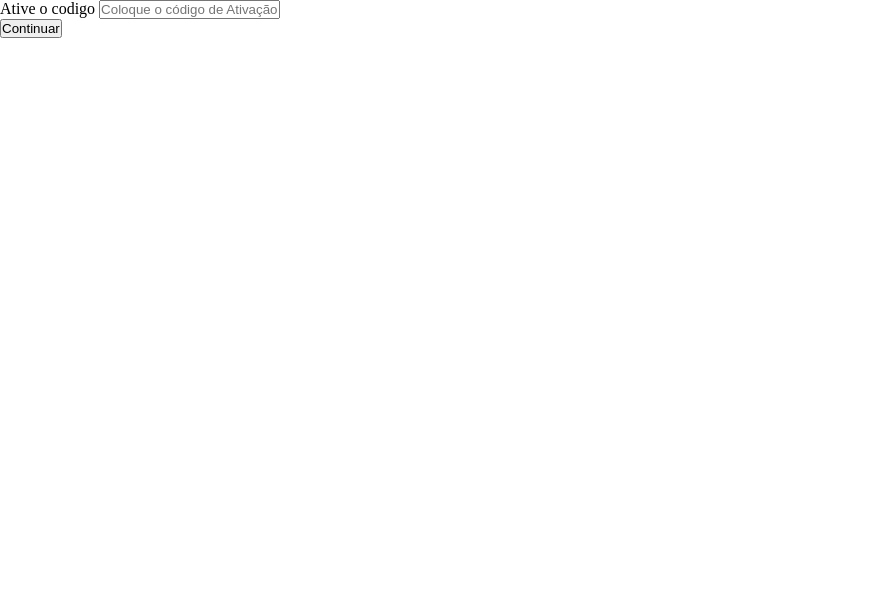
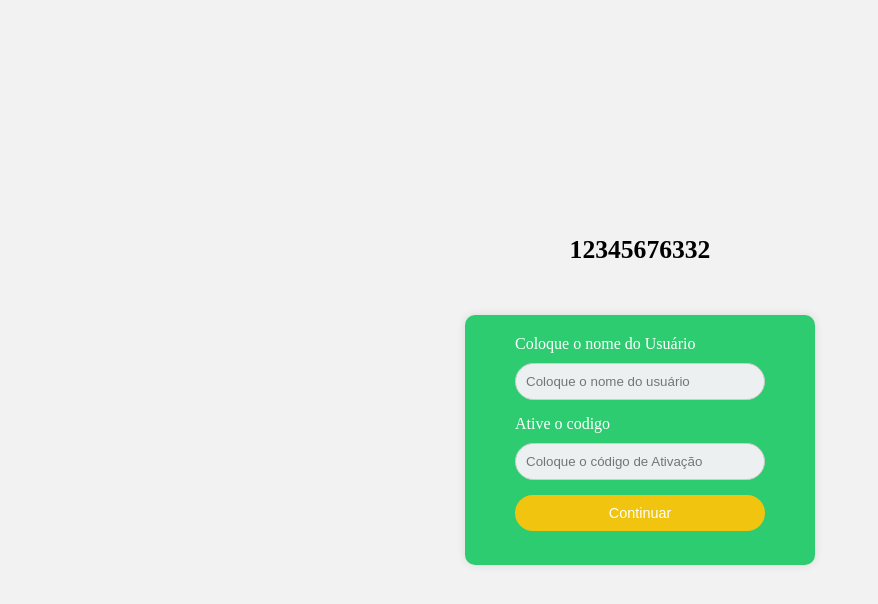
Before and after one commit to Gladistony/Projeto-Interdisciplinar-3, a plain HTML site: page projeto interdiciplinar 03/Paginas/telaDeAtivacao.html in a window 1280 px wide. Shown: the whole page, without its empty margins (0-878 px from the left). Drawn offline with Linux system fonts and the light colour scheme; files that its build step writes are made by us from their sources.

Commit message:
Estilizando com css

```diff
--- a/projeto interdiciplinar 03/Paginas/telaDeAtivacao.html
+++ b/projeto interdiciplinar 03/Paginas/telaDeAtivacao.html
@@ -4,18 +4,149 @@
     <meta charset="UTF-8">
     <link rel="stylesheet" href="../Estilos/estiloTelaDeAtivacao.css">
     <meta name="viewport" content="width=device-width, initial-scale=1.0">
-    <title>Document</title>
+    <title>Tela de Ativação</title>
 </head>
 <body>
-    <form action="" method="post">
-        <div>
-            <label for="codigoDeAtivacao"> Ative o codigo </label>
-            <input type="text" id="caixaDeAtivacao" placeholder="Coloque o código de Ativação" id="codigoDeAtivacao">
+    <main>
+        <header>
+            <h1 class="codigoDeAtivacao">12345676332</h1>
+        </header>
+        <div class="conteiner">
+            <form action="" method="post">
+
+                <div div class="caixa-texto">
+                    <label for="codigoDeAtivacao"class="texto-1"> Coloque o nome do Usuário </label>
+                    <input type="text" id="caixaDeAtivacao" placeholder="Coloque o nome do usuário" id="nomeDeAtivacao" >
+                </div>
+
+                <div div class="caixa-texto">
+                    <label for="codigoDeAtivacao"class="texto-1"> Ative o codigo </label>
+                    <input type="number" id="caixaDeAtivacao" placeholder="Coloque o código de Ativação" id="codigoDeAtivacao" >
+                </div>
+                     <button type="submit" class="" id="BotaoDeAtivar"> Continuar</button>
+            </form>
+
+            <div><p class="mensagemDeErro"> </p> </div>
+            <div id="loading" class="loading-spinner" style="display: none;"></div>
         </div>
-             <button type="submit" class="" id="BotaoDeAtivar"> Continuar</button>
-    </form>
+    </main>
 
-    <div><p class="mensagemDeErro"> </p> </div>
-    <div id="loading" class="loading-spinner" style="display: none;"></div>
 </body>
+    <style>
+    *{
+    margin: 0;
+    padding: 0;
+    box-sizing: border-box;
+}
+body{
+    width: auto;
+    height: 100vh;
+    display: flex;
+    justify-content: center;
+    align-items: center;
+    background-color: #f2f2f2;
+
+
+}
+.conteiner{
+    background-color: #2ecc71;
+    display: flex;
+    flex-direction: column;
+    align-items: center;
+    padding: 20px;
+    height: 250px;
+    width: 350px;
+    text-align: start;
+    border-radius: 10px;
+    box-shadow: 0 0 10px rgba(0, 0, 0, 0.1);
+}
+.caixa-texto {
+    width: 250px;
+    margin-bottom: 5px;
+}
+
+.caixa-texto input {
+    background-color: #edf0f1;
+    width: 100%;
+    padding: 10px;
+    border: 1px solid #ccc;
+    border-radius: 60px;
+    box-sizing: border-box;
+    margin-bottom: 10px;
+    margin-top: 10px;
+}
+button {
+    background-color: #f1c40f;
+    color: white;
+    padding: 10px 20px;
+    border: none;
+    border-radius: 50px;
+    cursor: pointer;
+    width: 100%;
+    font-size: 0.9em;
+}
+
+button:hover {
+    background-color: #3498db;
+}
+
+.full-width-button {
+    margin-top: 10px;
+}
+
+.texto-1{
+    margin-right: 9px;
+    text-align: center;
+    margin-bottom:50px;
+    color: #ffffff;
+}
+.codigoDeAtivacao{
+    display:flex;
+    justify-content: center;
+    margin-bottom: 50px;
+    font-size: 1.6rem;
+}
+
+/* .erro input {
+    background-color: #f0f0f0;
+    border: 1px solid #ce3939;
+}
+
+#mensagem-erroLogin {
+    display: block; /* colocar em display block */
+/*     background-color: #ce3939;
+    margin: auto;
+    width: 200px;
+    height: auto;
+    position: relative;
+    text-align: center;
+    font-size: small;
+    margin-top: -20px;
+    color: #edf0f1;
+    border-radius: 10px;
+    word-wrap: break-word;
+    overflow: hidden;
+    margin-bottom: 20px; */
+/* }
+
+.loading-spinner {
+    border: 4px solid rgba(0, 0, 0, 0.1);
+    border-left-color: #007bff;
+    border-radius: 50%;
+    width: 40px;
+    height: 40px;
+    animation: spin 1s linear infinite;
+    margin: 20px auto;
+}
+
+@keyframes spin {
+    0% {
+        transform: rotate(0deg);
+    }
+    100% {
+        transform: rotate(360deg);
+    }
+}
+ */
+    </style>
 </html>
```
Also changed, not shown: projeto interdiciplinar 03/Paginas/index.html (+15 -19 lines), projeto interdiciplinar 03/Paginas/telaDeEsqueciASenha.html (+80 -5 lines).
